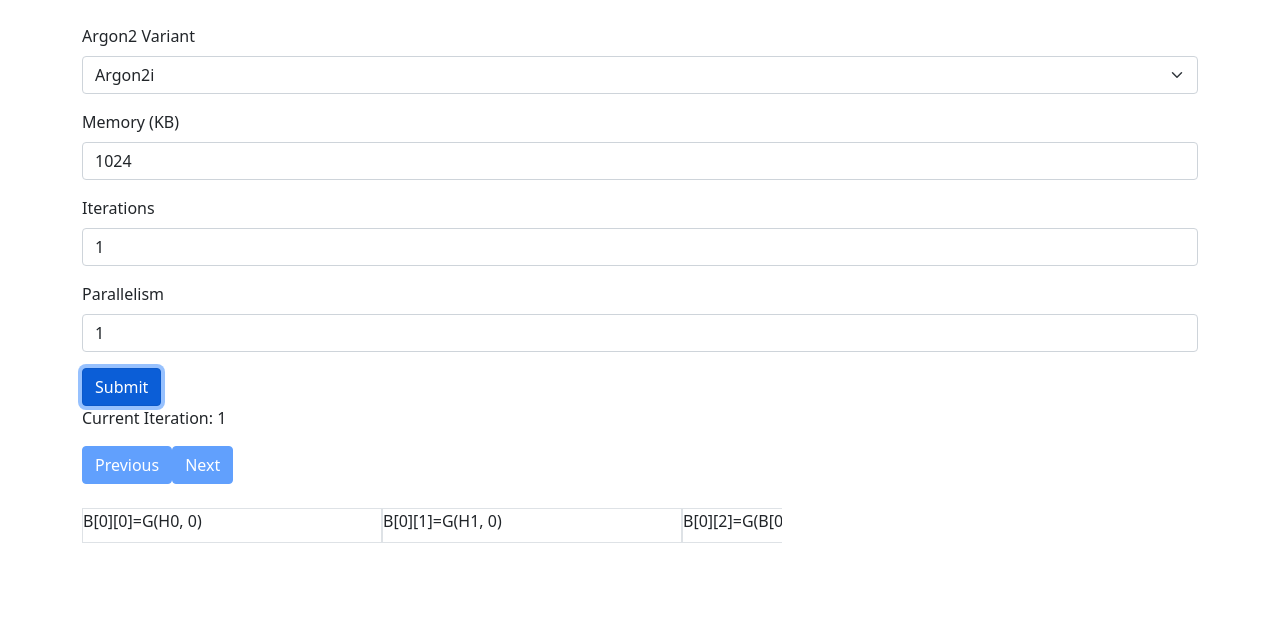
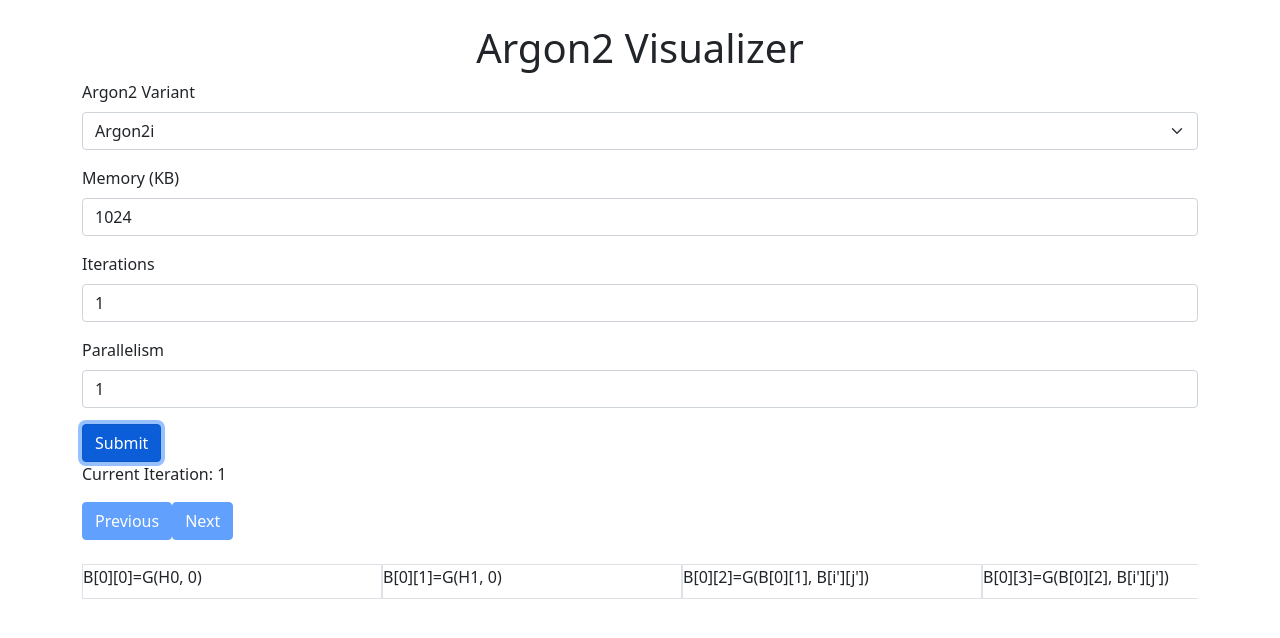
Before and after one commit to proohit/argon2-visualizer, a React (Create React App) app: page / in a window 1280 px wide. Both pictures are taken after a click on the button "Submit". Shown: the top 638 px of the page. Built offline with nearby package versions, Linux system fonts and the light colour scheme.

Commit message:
adaptive width

```diff
--- a/src/App.js
+++ b/src/App.js
@@ -1,7 +1,7 @@
 import Container from "react-bootstrap/Container";
 import Button from "react-bootstrap/Button";
 import Form from "react-bootstrap/Form";
-import { useMemo, useState } from "react";
+import { useMemo, useRef, useState } from "react";
 import { FixedSizeGrid } from "react-window";
 
 const MIN_MEMORY = 1024;
@@ -26,7 +26,26 @@ function App() {
   const [parallelism, setParallelism] = useState(MIN_PARALLELISM);
   const [variant, setVariant] = useState(DEFAULT_VARIANT);
   const [started, setStarted] = useState(false);
+  const containerRef = useRef(null);
 
+  const containerDimensions = useMemo(() => {
+    if (containerRef.current) {
+      const containerStyle = getComputedStyle(containerRef.current);
+      const paddingX =
+        parseFloat(containerStyle.paddingLeft) +
+        parseFloat(containerStyle.paddingRight);
+      const paddingY =
+        parseFloat(containerStyle.paddingTop) +
+        parseFloat(containerStyle.paddingBottom);
+
+      return {
+        width: containerRef.current.clientWidth - paddingX,
+        height: containerRef.current.clientHeight - paddingY,
+      };
+    }
+    return { width: 0, height: 0 };
+  }, [containerRef.current]);
+  console.log(containerDimensions);
   const [currentIteration, setCurrentIteration] = useState(1);
   const q = useMemo(
     () => Math.floor(memory / parallelism),
@@ -60,7 +79,8 @@ function App() {
   };
 
   return (
-    <Container className="mt-4">
+    <Container ref={containerRef} className="mt-4">
+      <h1 className="text-center">Argon2 Visualizer</h1>
       <Form onSubmit={startAlgorithm}>
         <Form.Group className="mb-3">
           <Form.Label>Argon2 Variant</Form.Label>
@@ -128,7 +148,7 @@ function App() {
             columnCount={q}
             rowCount={parallelism}
             height={200}
-            width={700}
+            width={containerDimensions?.width}
             columnWidth={300}
             rowHeight={35}
             className="mt-4"
```
Also changed, not shown: 1 other file (tests, documents, lock files or other folders).
